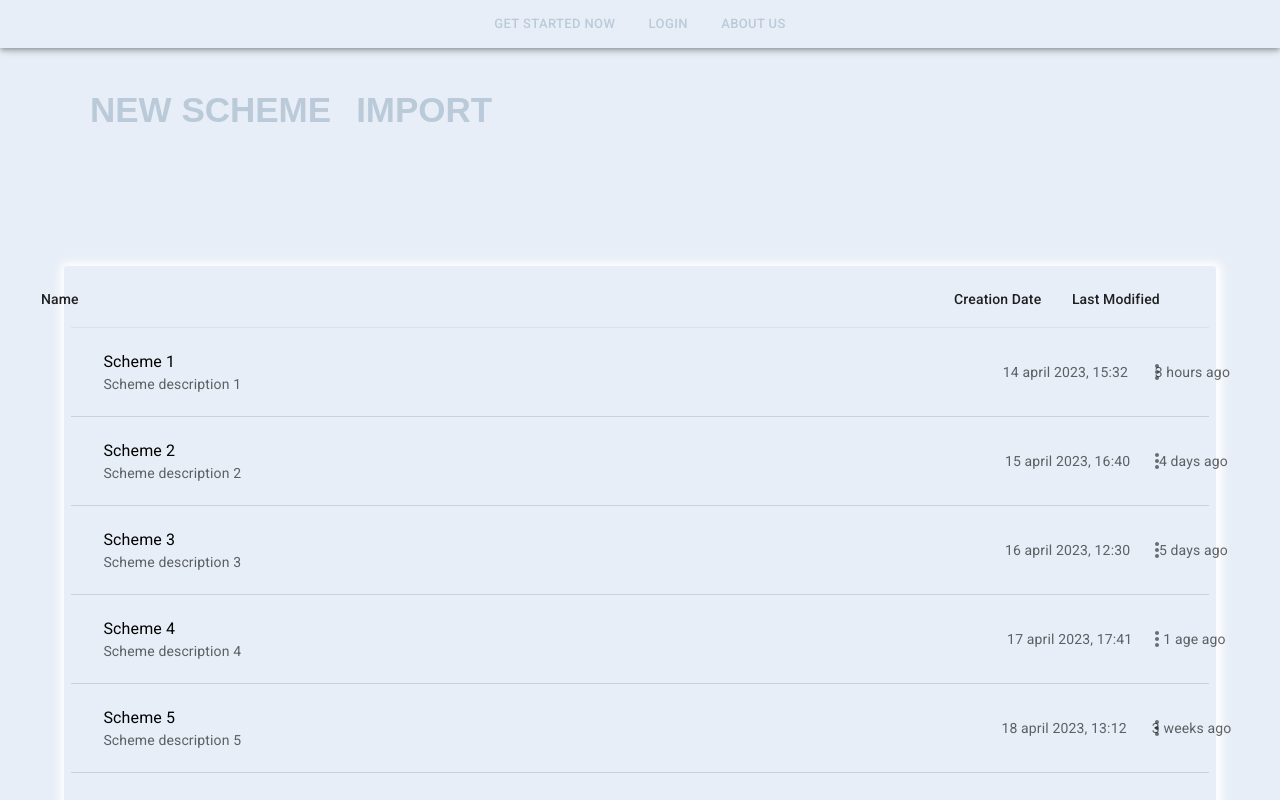
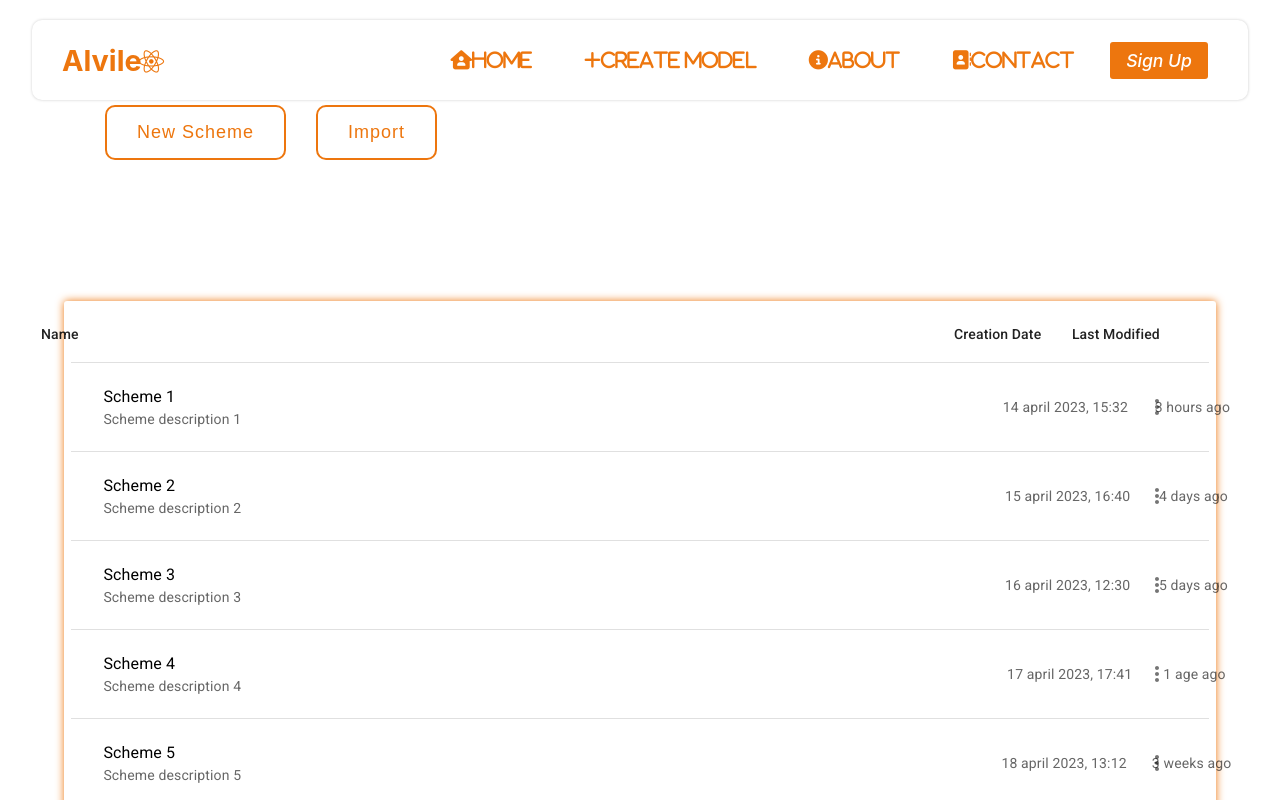
Before and after one commit to rombal-tech/awako-web, a React (Create React App) app: page /dashboard in a window 1280 px wide. Shown: the top 800 px of the page. Built offline with nearby package versions, Linux system fonts and the light colour scheme.

Commit message:
Реазлизует navbar

```diff
--- a/public/index.html
+++ b/public/index.html
@@ -27,6 +27,11 @@
       Learn how to configure a non-root public URL by running `npm run build`.
     -->
     <title>Database Modeling</title>
+    <link rel="stylesheet"
+    href="https://cdnjs.cloudflare.com/ajax/libs/font-awesome/6.4.0/css/all.min.css"
+    integrity="sha512-iecdLmaskl7CVkqkXNQ/ZH/XLlvWZOJyj7Yy7tcenmpD1ypASozpmT/E0iPtmFIB46ZmdtAc9eNBvH0H/ZpiBw=="
+    crossorigin="anonymous"
+    referrerpolicy="no-referrer" />
   </head>
   <body>
     <noscript>You need to enable JavaScript to run this app.</noscript>
--- a/src/components/auth/registration/RegisterPage.scss
+++ b/src/components/auth/registration/RegisterPage.scss
@@ -81,31 +81,29 @@
     user-select: none;
 }
 
-.button-send-code {
+.buttons {
     position: relative;
-    top: 85px;
-    font-weight: bold;
-    margin-top: 45px;
-    margin-bottom: 30px;
-    min-width: 400px;
-    height: 50px;
-    padding: 8px;
-    border-radius: 25px;
-    border: none;
-    box-shadow: 0 0 20px -20px;
+    display: inline-block;
+    margin: 15px;
+    padding: 15px 30px;
+    text-align: center;
+    font-size: 18px;
+    letter-spacing: 1px;
+    text-decoration: none;
+    color: #ED760E;
+    background: transparent;
     cursor: pointer;
-    color: white;
-    background-color: #ED760E;
-    transition: all 0.2s ease-in-out 0ms;
-    user-select: none;
-    font-family: 'Poppins', sans-serif;
+    transition: ease-out 0.5s;
+    border: 2px solid #ED760E;
+    border-radius: 10px;
+    box-shadow: inset 0 0 0 0 #ED760E;
 }
 
-.button-send-code:hover {
-    background-color: #FFCA86;
-    box-shadow: 0 0 20px -18px;
+.buttons:hover {
+    color: white;
+    box-shadow: inset 0 -100px 0 0 #ED760E;
 }
 
-.button-send-code:active {
-    transform: scale(0.95);
+.buttons:active {
+    transform: scale(0.9);
 }
--- a/src/components/dashboard/DashboardPage.scss
+++ b/src/components/dashboard/DashboardPage.scss
@@ -28,8 +28,8 @@
 }
 
 .box {
-    background: #E7EEF7;
-    box-shadow: 1px 1px 10px 5px #fff;
+    background: #fff;
+    box-shadow: 0.1px 0.1px 8px #ED760E;
     padding: 1px;
     border-radius: 3px;
     width: 100%;
@@ -49,14 +49,14 @@ h5 {
 }
 
 .schematics-count {
-    color: #BBCAD9;
+    color: #ED760E;
     position: relative;
     top: 30px;
     left: 30px;
 }
 
 .schemas-text {
-    color: #BBCAD9;
+    color: #FFCA86;
     font-size: 35px;
     font-family: inherit;
     font-weight: 800;
@@ -72,14 +72,14 @@ h5 {
     margin-right: 20px;
     margin-bottom: 15px;
     border-width: 0;
-    background: #E7EEF7;
-    color: #BBCAD9;
-    box-shadow: 1px 1px 10px 3px #fff;
+    background: #ED760E;
+    color: #ED760E;
+    box-shadow: 1px 1px 10px 3px #ED760E;
 }
 
 .filter-button:hover {
     transform: translate(5px);
-    box-shadow: 1px 1px 5px 1px #BBCAD9;
+    box-shadow: 1px 1px 5px 1px #ED760E;
 }
 
 .filter {
@@ -88,8 +88,8 @@ h5 {
 }
 
 .menu-items {
-    background: #E7EEF7;
-    color: #BBCAD9;
+    background: #ED760E;
+    color: #ED760E;
     border-radius: 10px;
 }
 
@@ -122,44 +122,31 @@ h5 {
     margin-top: -10px;
 }
 
-.buttons {
-    margin-bottom: 10px;
-    margin-right: 25px;
-    font-size: 35px;
-    color: #BBCAD9;
-    font-family: inherit;
-    font-weight: 800;
+.button-send-code {
+    position: relative;
+    top: 85px;
+    font-weight: bold;
+    margin-top: 45px;
+    margin-bottom: 30px;
+    min-width: 400px;
+    height: 50px;
+    padding: 8px;
+    border-radius: 25px;
+    border: none;
+    box-shadow: 0 0 20px -20px;
     cursor: pointer;
-    position: relative;
-    border: none;
-    background: none;
-    text-transform: uppercase;
-    transition-timing-function: cubic-bezier(0.25, 0.8, 0.25, 1);
-    transition-duration: 400ms;
-    transition-property: color;
+    color: white;
+    background-color: #ED760E;
+    transition: all 0.2s ease-in-out 0ms;
+    user-select: none;
+    font-family: 'Poppins', sans-serif;
 }
 
-.buttons:focus,
-.buttons:hover {
-    color: #fff;
+.button-send-code:hover {
+    background-color: #FFCA86;
+    box-shadow: 0 0 20px -18px;
 }
 
-.buttons:focus:after,
-.buttons:hover:after {
-    width: 100%;
-    left: 0%;
+.button-send-code:active {
+    transform: scale(0.95);
 }
-
-.buttons:after {
-    content: "";
-    pointer-events: none;
-    bottom: -2px;
-    left: 50%;
-    position: absolute;
-    width: 0%;
-    height: 2px;
-    background-color: #fff;
-    transition-timing-function: cubic-bezier(0.25, 0.8, 0.25, 1);
-    transition-duration: 400ms;
-    transition-property: width, left;
-}
--- a/src/components/dashboard/DashboardPage.tsx
+++ b/src/components/dashboard/DashboardPage.tsx
@@ -1,6 +1,6 @@
 import React, { Component } from 'react';
 import { Box } from '@material-ui/core';
-import Header from '../home/header/header';
+import Navbar from '../home/navbar/Navbar';
 import ProjectsList from './components/ProjectsList';
 import Buttons from './components/Buttons';
 import ListPagination from './components/Pagination';
@@ -65,7 +65,7 @@ export default class DashboardPage extends Component <any, DashboardPageState> {
 		return (
 			<>
 				<div>
-					<Header />
+					<Navbar />
 				</div>
 				<div className="card-header">
 					<div className="btns-new-selection">
--- a/src/components/home/HomePage.tsx
+++ b/src/components/home/HomePage.tsx
@@ -1,9 +1,9 @@
 import React from 'react';
-import Header from './header/header';
+import Navbar from './navbar/Navbar';
 
 const HomePage = () => (
 	<div className="home-page">
-		<Header />
+		<Navbar />
 	</div>
 );
 
--- a/src/components/home/header/header.css
+++ /dev/null
@@ -1,9 +0,0 @@
-.login-button a {
-    color: #BBCAD9;
-    text-decoration: none
-}
-
-.appBar {
-    height: 48px;
-    align-items: center;
-}
--- a/src/components/home/header/header.tsx
+++ /dev/null
@@ -1,27 +0,0 @@
-import React from 'react';
-import { Button, AppBar, Toolbar, Stack } from '@material-ui/core';
-import { NavLink } from 'react-router-dom';
-import './header.css';
-
-const Header = () => (
-	<AppBar position="fixed" style={{ backgroundColor: '#E7EEF7' }} className="appBar">
-		<Toolbar variant="dense">
-			<Stack spacing={2} direction="row" className="login-button">
-				<Button
-					variant="text"
-					size="small"
-				>
-					<NavLink to="/registration">Get Started Now</NavLink>
-				</Button>
-				<Button variant="text" color="inherit" size="small">
-					<NavLink to="/login">Login</NavLink>
-				</Button>
-				<Button variant="text" color="inherit" size="small">
-					<NavLink to="/">About Us</NavLink>
-				</Button>
-			</Stack>
-		</Toolbar>
-	</AppBar>
-);
-
-export default Header;
--- /dev/null
+++ b/src/components/home/navbar/MenuData.tsx
@@ -0,0 +1,42 @@
+export const MenuData = [
+	{
+		index: 0,
+		title: 'Home',
+		url: '/',
+		cName: 'nav-links',
+		icon: 'fa-solid fa-house-user',
+	},
+
+	{
+		index: 1,
+		title: 'Create Model',
+		url: '#',
+		cName: 'nav-links',
+		icon: 'fa-solid fa-plus',
+	},
+
+	{
+		index: 2,
+		title: 'About',
+		url: '#',
+		cName: 'nav-links',
+		icon: 'fa-solid fa-circle-info',
+	},
+
+	{
+		index: 3,
+		title: 'Contact',
+		url: '#',
+		cName: 'nav-links',
+		icon: 'fa-solid fa-address-book',
+	},
+
+	{
+		index: 4,
+		title: 'Sign Up',
+		url: '/login',
+		cName: 'nav-links-mobile',
+	},
+];
+
+export default MenuData;
--- /dev/null
+++ b/src/components/home/navbar/Navbar.css
@@ -0,0 +1,69 @@
+.navbar-items {
+	display: flex;
+  justify-content: space-between;
+	align-items: center;
+	font-size: 1.2rem;
+	padding: 0 30px;
+	background-color: #fff;
+	box-shadow: 0.1px 0.1px 3px #ccc;
+	width: 95%;
+	height: 80px;
+	border-radius: 10px;
+	position: fixed;
+	top: 20px;
+	left: 50%;
+	transform: translate(-50%);
+}
+
+.logo {
+	color: #ED760E;
+	justify-self: start;
+	cursor: pointer;
+}
+
+.fa-react {
+	margin-left: -0.2rem;
+	font-size: 1.6rem;
+}
+
+.nav-menu {
+	display: grid;
+	grid-template-columns: repeat(6, auto);
+	grid-gap: 10px;
+	list-style: none;
+	align-items: center;
+	text-align: center;
+	justify-content: end;
+}
+
+.nav-links {
+	text-decoration: none;
+	color: #ED760E;
+	padding: 0.7rem 1rem;
+	white-space: nowrap;
+}
+
+.nav-links-mobile {
+	padding: 0.5rem 1rem;
+	white-space: nowrap;
+	background-color: #ED760E;
+	border-radius: 3px;
+	text-decoration: none;
+	font-size: 1.1rem;
+	font-weight: 500;
+	color: #fff
+}
+
+.nav-links i{
+	padding-right: 10px;
+}
+
+.nav-links:hover {
+	background: #fff0da;
+	border-radius: 10px;
+	transition: all 0.4s ease-in-out;
+}
+
+.fa-bars {
+   color: #ED760E;
+}
--- /dev/null
+++ b/src/components/home/navbar/Navbar.tsx
@@ -0,0 +1,26 @@
+import React from 'react';
+import { NavLink } from 'react-router-dom';
+import { MenuData } from './MenuData';
+import './Navbar.css';
+
+const Navbar = () => (
+	<nav className="navbar-items">
+		<h1 className="logo">
+			Alvile
+			<i className="fab fa-react" />
+		</h1>
+		<ul className="nav-menu">
+			{MenuData.map((item: any) => (
+				<li className={item.index}>
+					<NavLink to={item.url} className={item.cName}>
+						<i className={item.icon}>
+							{item.title}
+						</i>
+					</NavLink>
+				</li>
+			))}
+		</ul>
+	</nav>
+);
+
+export default Navbar;
--- a/src/index.css
+++ b/src/index.css
@@ -3,7 +3,6 @@
   padding: 0;
   box-sizing: border-box;
 }
-
 
 body {
   margin: 0;
@@ -12,7 +11,7 @@ body {
     sans-serif;
   -webkit-font-smoothing: antialiased;
   -moz-osx-font-smoothing: grayscale;
-  background-color: #E7EEF7;
+  background-color: white;
 }
 
 code {
```
